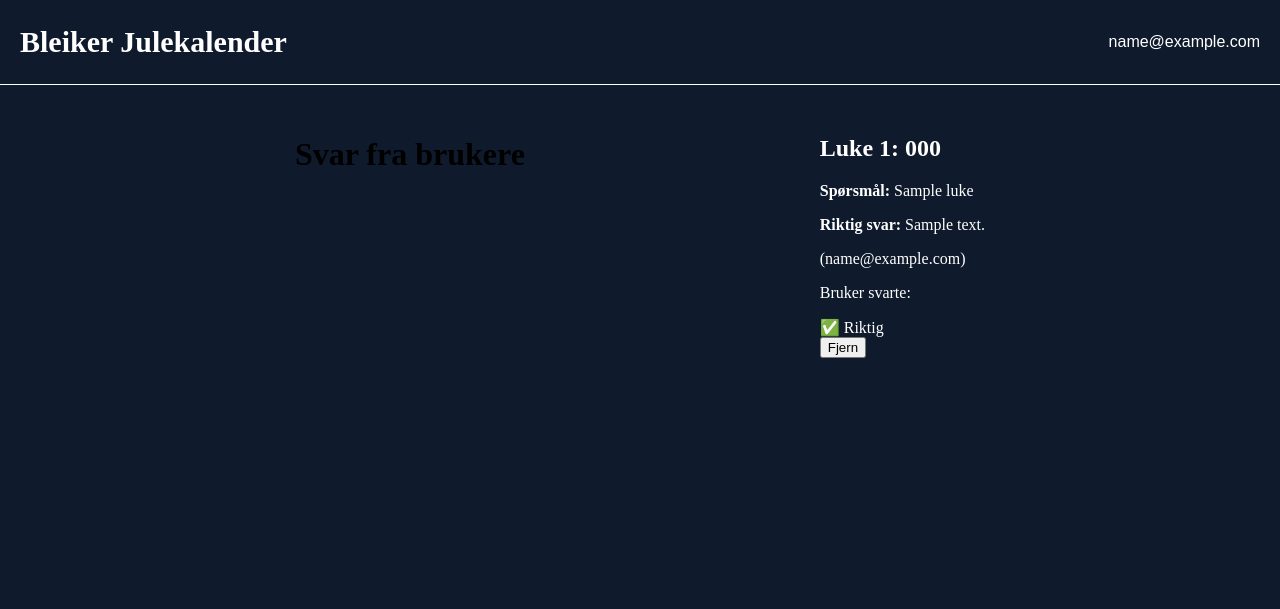
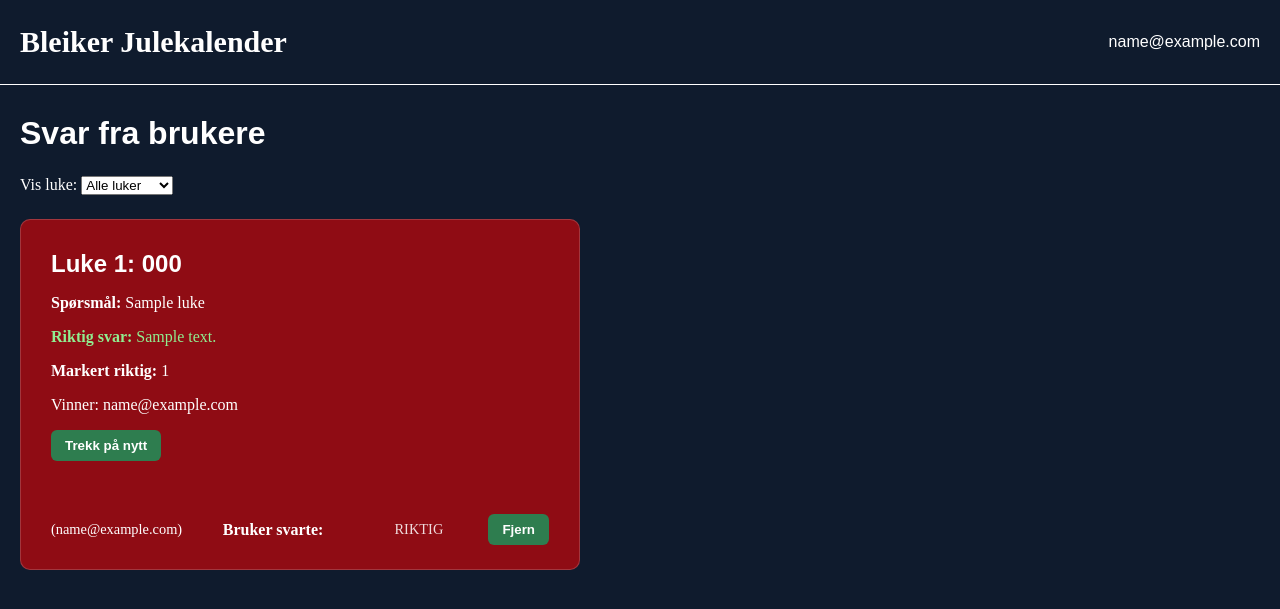
Before and after one commit to Salamander090909/Julekalender, a Node server app: page /admin in a window 1280 px wide. Shown: the top 609 px of the page. Run offline with Node 20, Linux system fonts and the light colour scheme; a user stored in the database is signed in; tables that the repository leaves empty hold one stand-in row (values such as "Sample post"); some libraries are stand-ins or nearby versions.

Commit message:
nå blir en tilfeldig elev trukket ut for å vinne med math.random

```diff
--- a/app.js
+++ b/app.js
@@ -64,15 +64,23 @@ async function requireAdmin(req, res, next) {
 }
 
 app.get("/admin", requireAdmin, async (req, res) => {
-    const luker = await Luke.find().sort({ nr: 1 });
+    const luker = await Luke.find().sort({ nr: 1 }).populate("vinner");
     const besvarelser = await Besvarelse.find().populate("user").sort({ createdAt: 1 });
 
-    const grupper = luker.map(luke => ({
+    const alle = luker.map(luke => ({
         luke,
         svar: besvarelser.filter(b => b.user && b.luke.equals(luke._id))
     })).filter(g => g.svar.length > 0);
 
-    res.render("admin/admin", { user: req.user, grupper });
+    const valgt = Number(req.query.luke);
+    const grupper = valgt ? alle.filter(g => g.luke.nr === valgt) : alle;
+
+    res.render("admin/admin", {
+        user: req.user,
+        grupper,
+        alleLuker: alle.map(g => g.luke),
+        valgt
+    });
 });
 
 app.post("/admin/besvarelser/:id/toggle", requireAdmin, async (req, res) => {
@@ -87,8 +95,27 @@ app.post("/admin/besvarelser/:id/toggle", requireAdmin, async (req, res) => {
         await besvarelse.save();
     }
 
-    res.redirect("/admin");
+    res.redirect(req.get("Referer") || "/admin");
 });
+
+app.post("/admin/luke/:nr/trekk", requireAdmin, async (req, res) => {
+    const luke = await Luke.findOne({ nr: Number(req.params.nr) });
+
+    if (!luke) return res.redirect("/admin");   // denne beholder du
+
+    const riktige = await Besvarelse.find({ luke: luke._id, riktig: true });
+
+    if (riktige.length === 0) return res.redirect("/admin");   // denne beholder du
+
+    const tilfeldig = riktige[Math.floor(Math.random() * riktige.length)];
+
+    luke.vinner = tilfeldig.user;
+    await luke.save();
+
+    res.redirect(req.get("Referer") || "/admin");   // byttet ut
+});
+
+
 
 
 app.get("/luke/:nr", async (req, res) => {
@@ -121,6 +148,7 @@ app.get("/luke/:nr", async (req, res) => {
     res.render("kalenderQuiz", { luke, user, dag, svar });
 
 });
+
 
 app.post("/register", async (req, res) => {
     const email = req.body.email?.trim().toLowerCase();
--- a/models/Luke.js
+++ b/models/Luke.js
@@ -8,7 +8,11 @@ const lukeSchema = new mongoose.Schema({
     question: String,
     options: [String],
     video_url: String,
-    correct_answer: String
+    correct_answer: String,
+    vinner: {
+        type: mongoose.Schema.Types.ObjectId,
+        ref: "user"
+    }
 });
 
 const Luke = mongoose.model("luke", lukeSchema);
--- a/public/css/main.css
+++ b/public/css/main.css
@@ -279,8 +279,87 @@ main {
 }
 
 
+.admin {
+    display: flex;
+    flex-direction: column;
+    gap: 24px;
+    width: 100%;
+    max-width: 600px;
+    margin: 0;
+    padding: 0 20px 40px;
+    color: var(--textColor);
+}
+
+.admin-tittel {
+    font-family: var(--h1font);
+    margin: 0;
+}
+
 .luke-seksjon {
-    color: white;
+    background-color: rgba(255, 0, 0, 0.537);
+    border: 1px solid var(--mainBorder);
+    border-radius: var(--borderRadius);
+}
+
+.luke-info {
+    padding: var(--cardPadding);
+}
+
+.luke-tittel {
+    font-family: var(--h1font);
+    margin: 0;
+}
+
+.luke-fasit {
+    color: lightgreen;
+}
+
+.svar-liste {
+    display: flex;
+    flex-direction: column;
+}
+
+.svar-rad {
+    display: grid;
+    grid-template-columns: 2fr 2fr 1fr auto;
+    align-items: center;
+    gap: 16px;
+    padding: 14px var(--cardPadding);
+}
+
+
+.svar-rad:hover {
+    background-color: rgba(255, 255, 255, 0.04);
+}
+
+.svar-bruker {
+    font-size: 0.9rem;
+    word-break: break-word;
+}
+
+.svar-valgt {
+    font-weight: bold;
+}
+
+.svar-status {
+    font-size: 0.9rem;
+    opacity: 0.85;
+}
+
+.svar-form {
+    margin: 0;
+}
+
+.svarBtn {
+    cursor: pointer;
+    padding: 8px 14px;
+    border: none;
+    border-radius: 6px;
+    background-color: #2e7d4f;
+    color: #ffffff;
+    font-weight: bold;
+    white-space: nowrap;
+    transition: filter 0.15s;
 }
 
 
--- a/views/admin/admin.ejs
+++ b/views/admin/admin.ejs
@@ -5,22 +5,45 @@
     <main class="admin">
         <h1 class="admin-tittel">Svar fra brukere</h1>
 
-        <% if (grupper.length === 0) { %>
-            <p class="ingen-svar">Ingen har svart ennå.</p>
-        <% } %>
+        <!-- Velg luke -->
+        <form method="GET" action="/admin" class="filter-form">
+            <label for="luke">Vis luke:</label>
+            <select name="luke" id="luke" onchange="this.form.submit()">
+                <option value="">Alle luker</option>
+                <% alleLuker.forEach(l => { %>
+                    <option value="<%= l.nr %>" <%= valgt === l.nr ? "selected" : "" %>>
+                        Luke <%= l.nr %>: <%= l.tittel %>
+                    </option>
+                <% }) %>
+            </select>
+        </form>
 
         <% grupper.forEach(g => { %>
             <section class="luke-seksjon">
 
                 <div class="luke-info">
                     <h2 class="luke-tittel">Luke <%= g.luke.nr %>: <%= g.luke.tittel %></h2>
-                    <p class="luke-sporsmal"><strong>Spørsmål:</strong> <%= g.luke.question %></p>
+                    <p><strong>Spørsmål:</strong> <%= g.luke.question %></p>
                     <p class="luke-fasit"><strong>Riktig svar:</strong> <%= g.luke.correct_answer %></p>
+
+                    <!-- Trekning -->
+                    <% const antallRiktige = g.svar.filter(b => b.riktig).length %>
+                    <p><strong>Markert riktig:</strong> <%= antallRiktige %></p>
+
+                    <% if (g.luke.vinner) { %>
+                        <p class="luke-vinner">Vinner: <%= g.luke.vinner.email %></p>
+                    <% } %>
+
+                    <form method="POST" action="/admin/luke/<%= g.luke.nr %>/trekk">
+                        <button class="svarBtn" type="submit" <%= antallRiktige === 0 ? "disabled" : "" %>>
+                            <%= g.luke.vinner ? "Trekk på nytt" : "Trekk vinner" %>
+                        </button>
+                    </form>
                 </div>
 
                 <div class="svar-liste">
                     <% g.svar.forEach(b => { %>
-                        <div class="svar-rad <%= b.riktig ? 'riktig' : '' %>">
+                        <div class="svar-rad">
 
                             <div class="svar-bruker">
                                 (<%= b.user.email %>)
@@ -31,11 +54,11 @@
                             </div>
 
                             <div class="svar-status">
-                                <%= b.riktig ? "✅ Riktig" : "Ikke markert" %>
+                                <%= b.riktig ? "RIKTIG" : "Ikke markert" %>
                             </div>
 
                             <form class="svar-form" method="POST" action="/admin/besvarelser/<%= b._id %>/toggle">
-                                <button class="svar-knapp" type="submit">
+                                <button class="svarBtn" type="submit">
                                     <%= b.riktig ? "Fjern" : "Marker riktig" %>
                                 </button>
                             </form>
```
